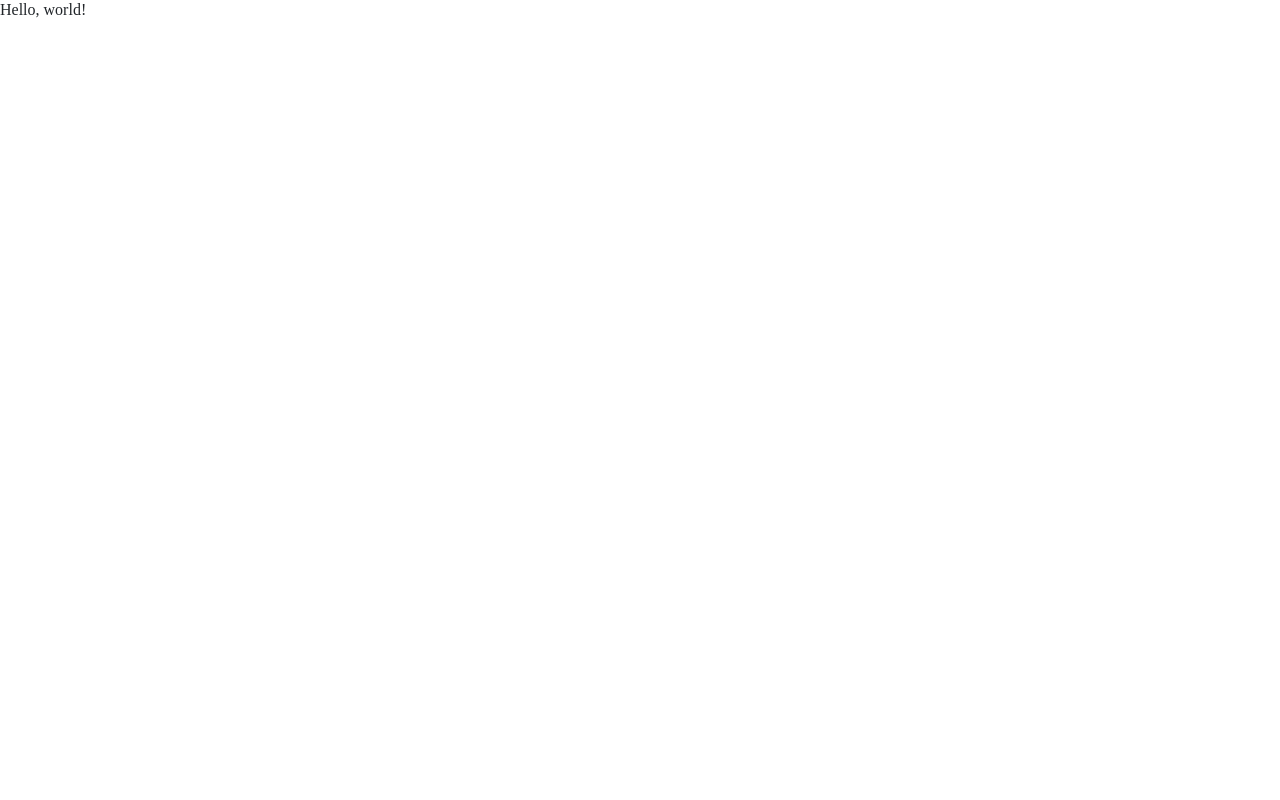
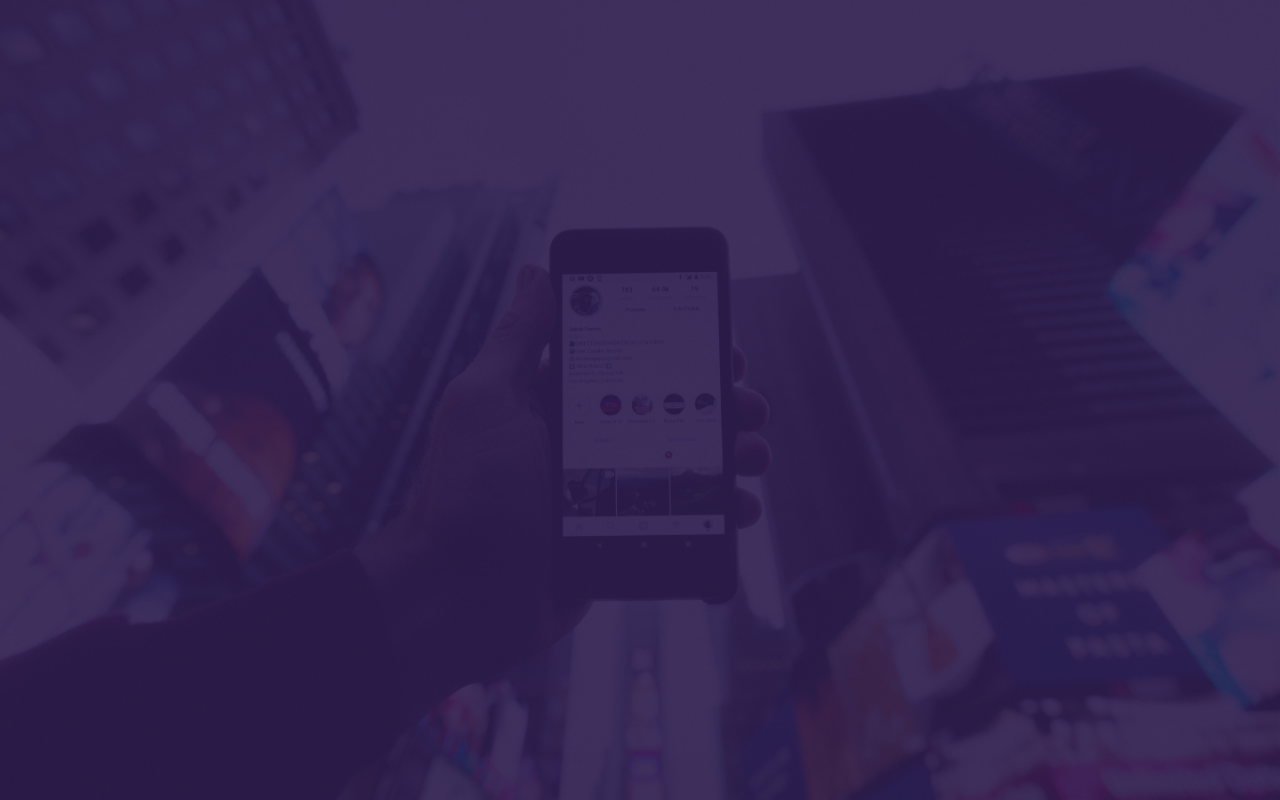
Before and after one commit to nikthecreator/smm-site, a plain HTML site: page index.html in a window 1280 px wide. Drawn offline with nearby package versions, Linux system fonts and the light colour scheme.

Commit message:
bg-image

```diff
--- a/index.html
+++ b/index.html
@@ -9,10 +9,10 @@
         <link rel="stylesheet" href="https://stackpath.bootstrapcdn.com/bootstrap/4.1.3/css/bootstrap.min.css" integrity="sha384-MCw98/SFnGE8fJT3GXwEOngsV7Zt27NXFoaoApmYm81iuXoPkFOJwJ8ERdknLPMO" crossorigin="anonymous">
         <link rel="stylesheet" href="./css/style.css">
 
-    <title>Hello, world!</title>
+        <title>Enot Smm</title>
     </head>
 <body>
-    <h1>Hello, world!</h1>
+
 
     <!-- Optional JavaScript -->
     <!-- jQuery first, then Popper.js, then Bootstrap JS -->
--- /dev/null
+++ b/less/import/_color.less
@@ -0,0 +1 @@
+@yellow: #FFCE0C;
--- a/less/style.less
+++ b/less/style.less
@@ -2,3 +2,10 @@
 #blueprint > .reset();
 @import "./import/_block.less";
 @import "./import/_form.less";
+@import "./import/_color.less";
+@import "./import/_fonts.less";
+
+body {
+    background: url(../img/bg-image.jpg) no-repeat center center fixed;
+    background-size: cover;
+}
```
Also changed, not shown: css/style.css, img/bg-image.jpg (added), less/import/_fonts.less (added). Lines whose indentation alone changed are shown as unchanged.
